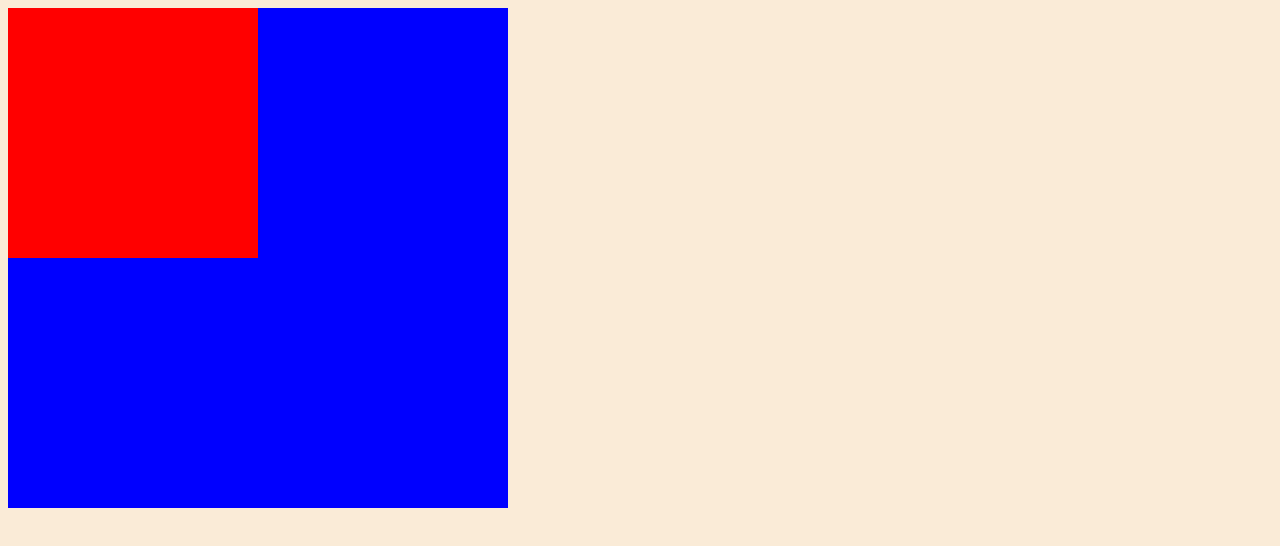
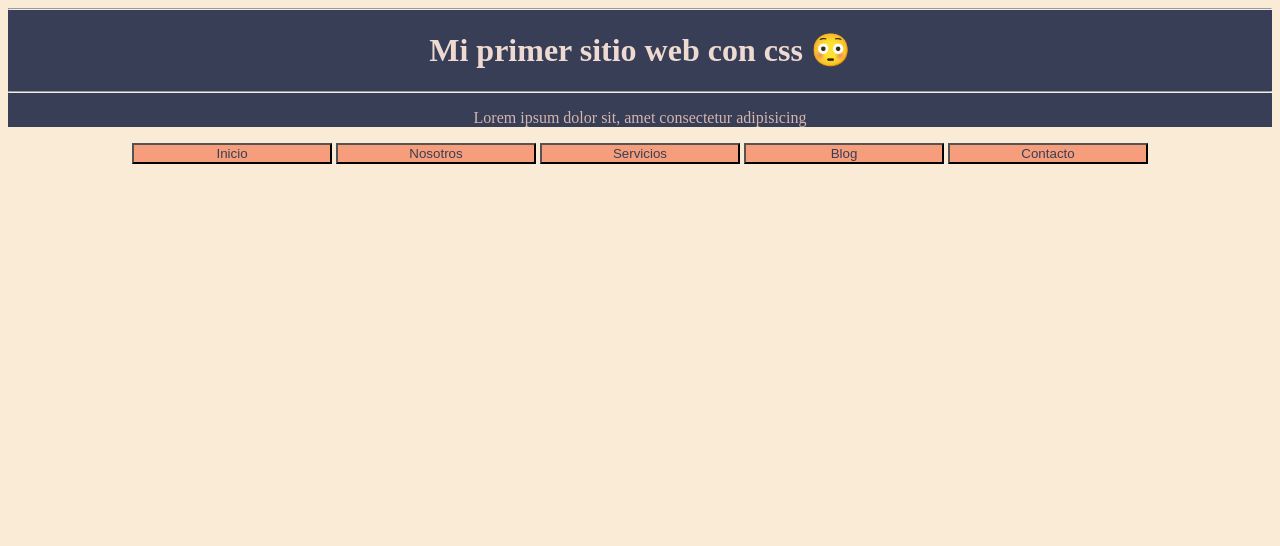
Before and after one commit to MarcoARamirezS/css-fundamentos, a plain HTML site: page index.html in a window 1280 px wide. Drawn offline with Linux system fonts and the light colour scheme.

Commit message:
[MODIFY]: modificamos index y css para el proyecto

```diff
--- a/css/styles.css
+++ b/css/styles.css
@@ -2,13 +2,24 @@ body {
   background-color: antiquewhite;
   border-radius: 30px;
 }
-.contenedor {
-  width: 500px;
-  height: 500px;
-  background-color: blue;
+.bg-primary {
+  background-color: #383e56;
 }
-#midiv {
-  width: 50%;
-  height: 50%;
-  background-color: red;
+.bg-secondary {
+  background-color: #f69e7b;
 }
+.text-primary {
+  color: #383e56;
+}
+.text-light {
+  color: #eedad1;
+}
+.text-info {
+  color: #d4b5b0;
+}
+.text-center {
+  text-align: center;
+}
+.w-200 {
+  width: 200px;
+}
--- a/index.html
+++ b/index.html
@@ -7,8 +7,23 @@
   <link rel="stylesheet" href="./css/styles.css">
 </head>
 <body>
-  <div class="contenedor">
-    <div id="midiv"></div>
-  </div>
+  <header class="bg-primary text-center">
+    <hr>
+    <h1 class="text-light">
+      Mi primer sitio web con css 😳
+    </h1>
+    <hr class="bg-primary">
+    <p class="text-info">
+      Lorem ipsum dolor sit, amet consectetur adipisicing
+    </p>
+  </header>
+
+  <nav class="text-center">
+    <button class="w-200 bg-secondary text-primary">Inicio</button>
+    <button class="w-200 bg-secondary text-primary">Nosotros</button>
+    <button class="w-200 bg-secondary text-primary">Servicios</button>
+    <button class="w-200 bg-secondary text-primary">Blog</button>
+    <button class="w-200 bg-secondary text-primary">Contacto</button>
+  </nav>
 </body>
 </html>
```
